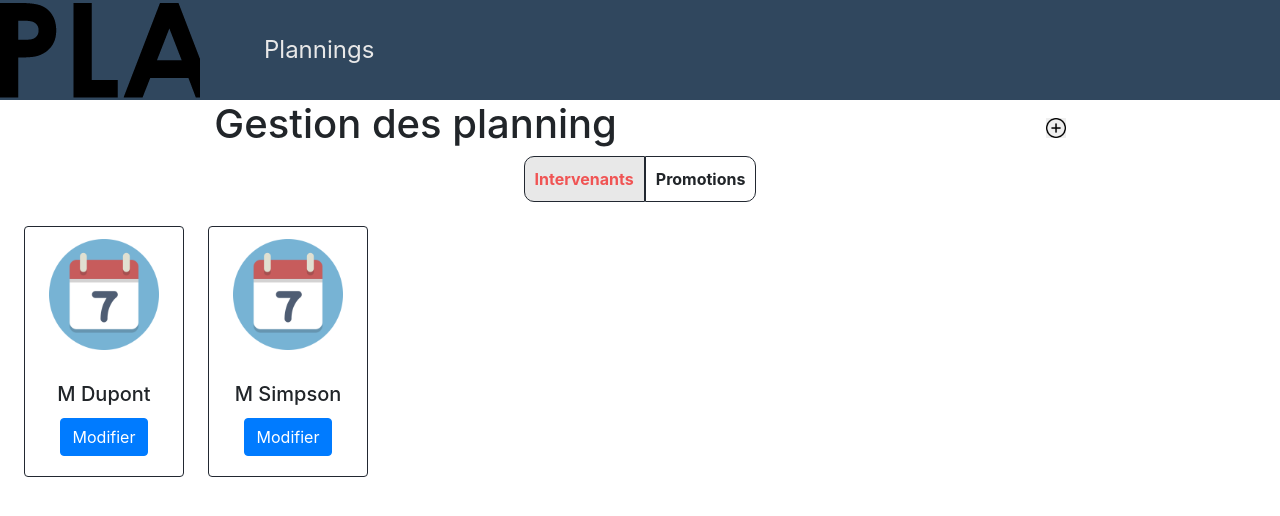
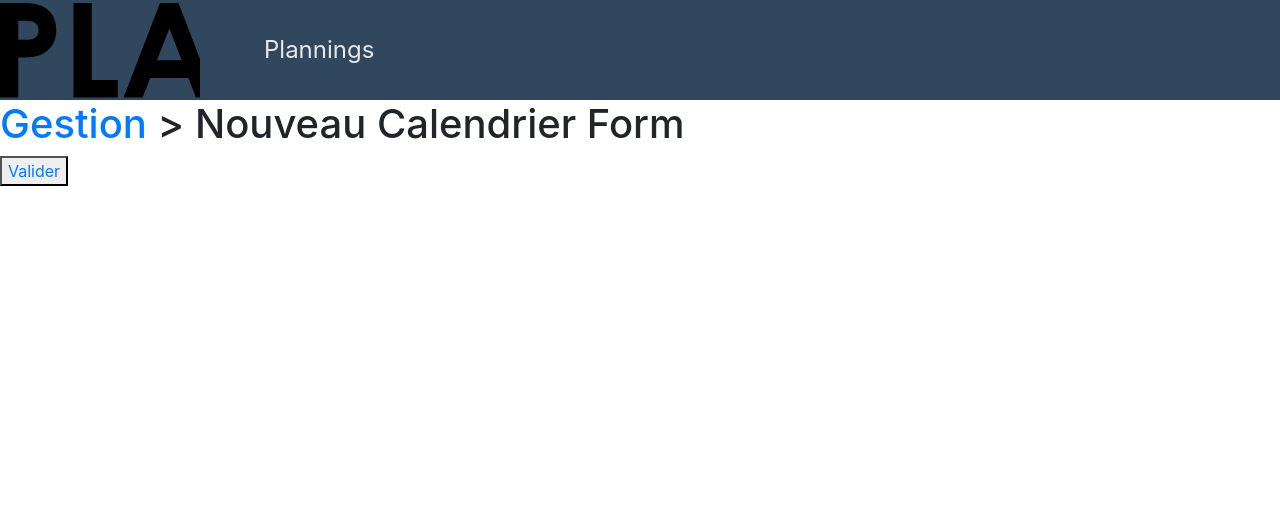
Before and after one commit to isabelle-kasas/SchoolMeHome, a React (Create React App) app in the folder client/: page /new in a window 1280 px wide. Shown: the top 516 px of the page. Built offline with nearby package versions, Linux system fonts and the light colour scheme.

Commit message:
mise en place des routes

```diff
--- a/client/package.json
+++ b/client/package.json
@@ -45,6 +45,8 @@
     "@types/node": "^14.14.7",
     "@types/react": "^16.9.56",
     "@types/react-dom": "^16.9.9",
+    "@types/react-router-dom": "^5.1.6",
+    "react-router-dom": "^5.2.0",
     "typescript": "^4.0.5"
   }
 }
--- a/client/src/App.tsx
+++ b/client/src/App.tsx
@@ -1,13 +1,29 @@
 import './App.css';
-import React from 'react'
+import React from 'react';
 import Header from './components/header/header';
 import GestionList from './components/gestionList/gestionList';
+import { BrowserRouter as Router, Switch, Route } from "react-router-dom";
+import NewCalendarForm from './components/calendar/newCalendarForm';
+import NewCalendar from './components/calendar/newCalendar';
 
 function App() {
   return (
     <div className="App">
-      <Header></Header>
-      <GestionList></GestionList>
+      <Router>
+        <Header></Header>
+
+        <Switch>
+          <Route path="/new">
+            <NewCalendarForm />
+          </Route>
+          <Route path="/newcalendar">
+            <NewCalendar />
+          </Route>
+          <Route path="/">
+            <GestionList></GestionList>
+          </Route>
+        </Switch>
+      </Router>
     </div>
   );
 }
--- /dev/null
+++ b/client/src/components/calendar/newCalendar.tsx
@@ -0,0 +1,8 @@
+import React from 'react';
+import { Link } from 'react-router-dom';
+
+export default function NewCalendar (){
+    return(
+        <h1> <Link to='/'>Gestion</Link> {'>'}  <Link to='/new'>Nouveau Calendrier </Link> {'>'} Marie </h1>
+    )
+}
--- /dev/null
+++ b/client/src/components/calendar/newCalendarForm.tsx
@@ -0,0 +1,13 @@
+import React from 'react';
+import { Link } from 'react-router-dom';
+
+export default function NewCalendarForm (){
+    return(
+        <div>
+            <h1> <Link to='/'>Gestion</Link> {'>'}  Nouveau Calendrier Form</h1>
+            <div>
+                <button><Link to='/newcalendar'>Valider</Link></button>
+            </div>
+        </div>
+    )
+}
--- a/client/src/components/gestionList/gestionList.tsx
+++ b/client/src/components/gestionList/gestionList.tsx
@@ -4,6 +4,7 @@ import './gestionList.css';
 import { ButtonDouble, ButtonLeft, ButtonRight } from './gestionListstyle';
 import IntervenantListCalendar from './intervenantListCalendar';
 import PromotionListCalendar from './promotionListCalendar';
+import { Link } from "react-router-dom";
 
 export default function GestionList (){
     const [showList, setShowList] = useState(true);
@@ -12,7 +13,7 @@ export default function GestionList (){
         <div>
             <div className='gestionTitre'>
                 <h1>Gestion des planning</h1>
-                <Add></Add>
+                <div><Link to="/new"><Add /></Link></div>
             </div>
             <ButtonDouble>
                 <ButtonLeft onClick={() => setShowList(true)} className={ showList ? 'active' : ''}>Intervenants</ButtonLeft>
--- a/client/src/components/gestionList/gestionListstyle.ts
+++ b/client/src/components/gestionList/gestionListstyle.ts
@@ -7,11 +7,9 @@ export const ButtonDouble = styled.div`
     align-items: center;
 `;
 
-export const ButtonLeft = styled.div`
-    background-color : '#fff';
+const Button = styled.div`
     border : 1px solid ${colors.dark};
-    border-radius : 10px 0 0 10px;
-    padding : 10px;
+    padding : 15px;
     cursor: pointer;
     font-weight: bold;
     &.active {
@@ -20,14 +18,10 @@ export const ButtonLeft = styled.div`
     }
 `;
 
-export const ButtonRight = styled.div`
-    border : 1px solid ${colors.dark};
+export const ButtonLeft = styled(Button)`
+    border-radius : 10px 0 0 10px;
+`;
+
+export const ButtonRight = styled(Button)`
     border-radius : 0 10px 10px 0;
-    padding : 10px;
-    cursor: pointer;
-    font-weight: bold;
-    &.active {
-        background-color: ${colors.light};
-        color: ${colors.mediumlight};
-    }
 `;
```
Also changed, not shown: 1 other file (tests, documents, lock files or other folders).
